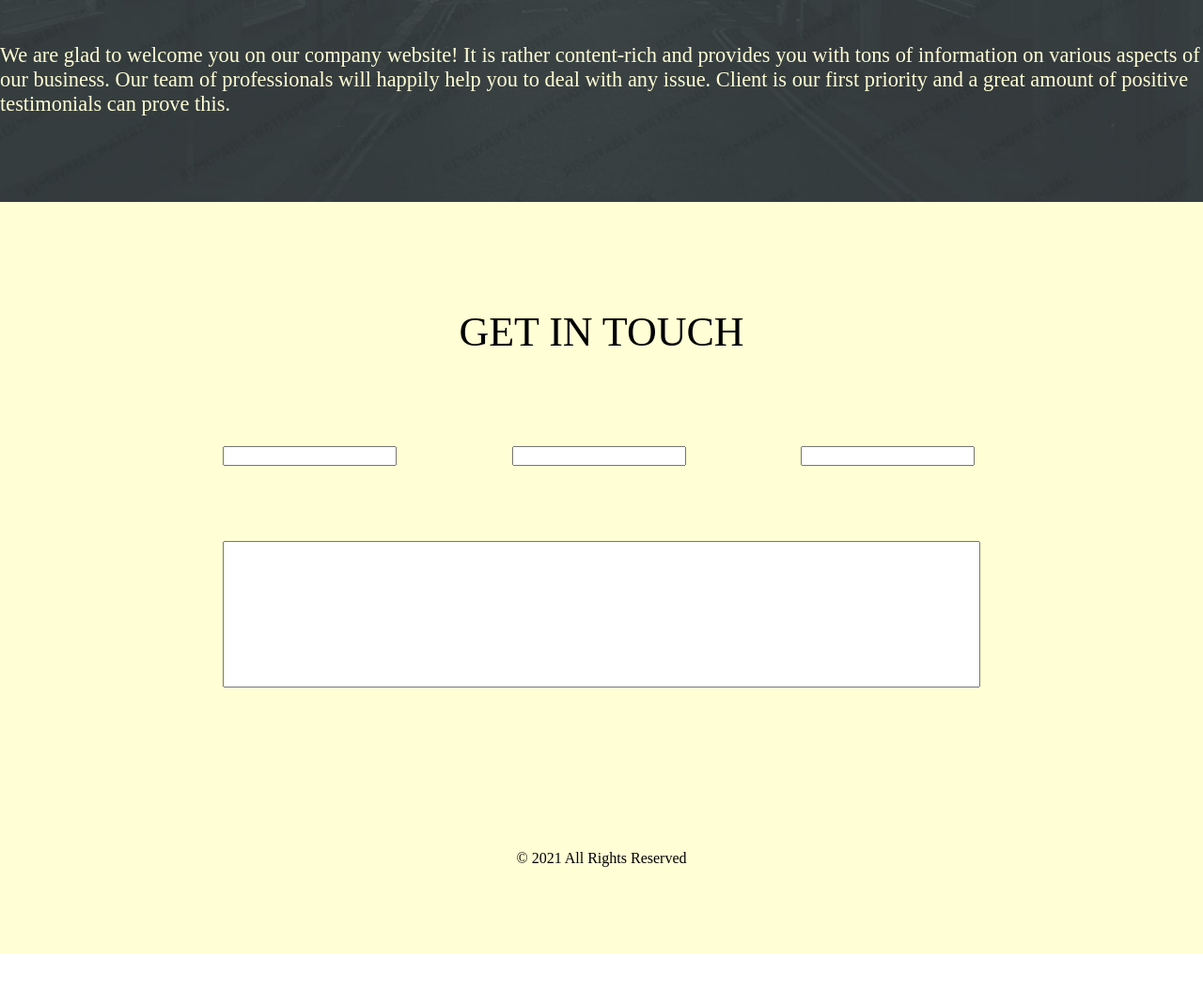
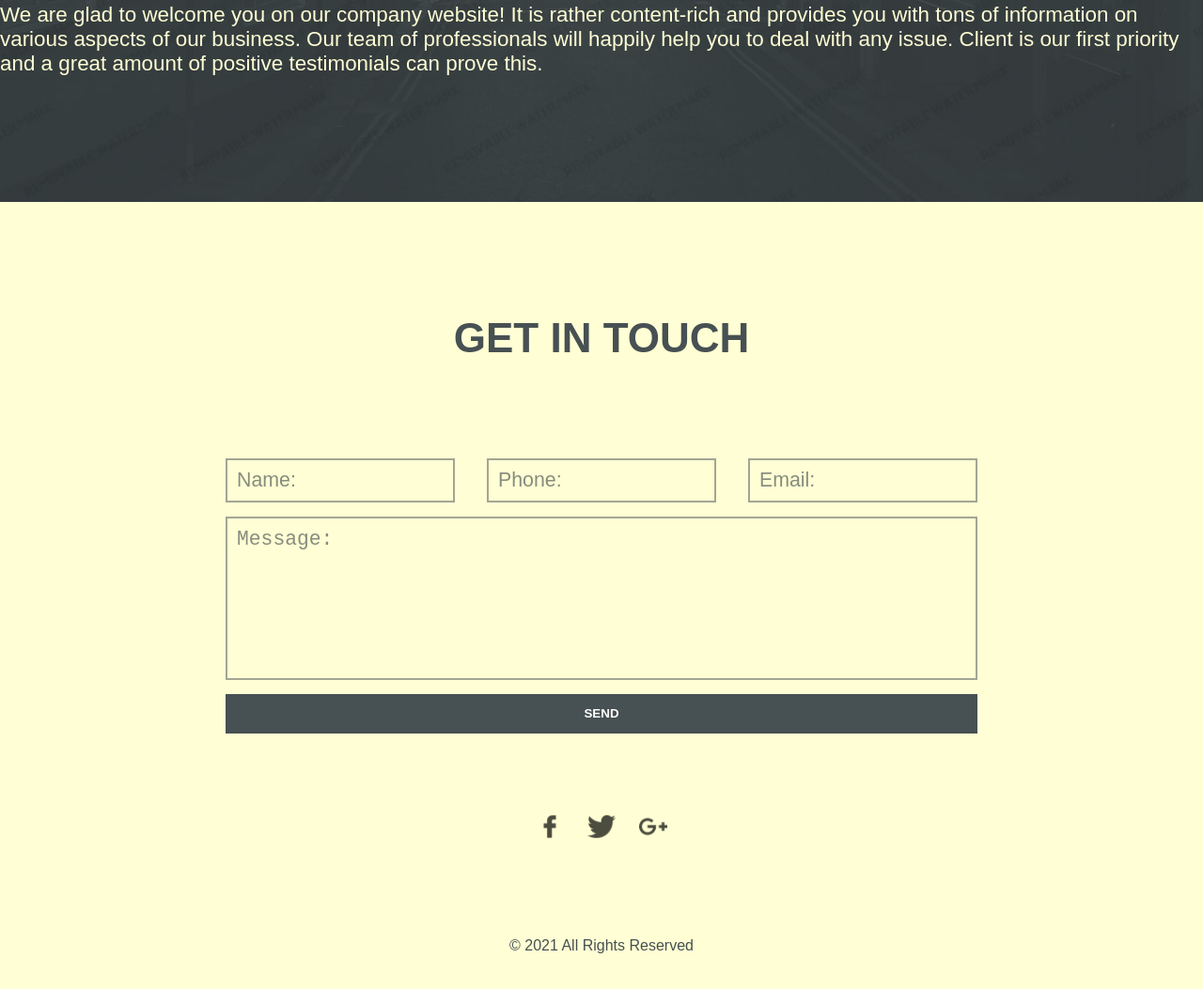
Before and after one commit to Ilyaguar/Subscribe, a plain HTML site: page index.html in a window 1280 px wide. Shown: the part 1335-2388 px from the top of the page at 94% size. Before the commit the page ends 2350 px from the top, so only its background shows below. Drawn offline with Linux system fonts and the light colour scheme; a web font is replaced by a local one.

Commit message:
release version

```diff
--- a/css/styles.css
+++ b/css/styles.css
@@ -1,6 +1,7 @@
 body{
     margin: 0%;
     padding: 0%;
+    font-family: "Montserrat-ExtraBold", sans-serif;
 }
 
 .tab{
@@ -9,6 +10,7 @@ body{
     display: flex;
     flex-direction: column;
     height: 100%;
+    align-items: center;
 }
 
 section {
@@ -47,9 +49,13 @@ h1{
 
 h2 {
     font-size: 275%;
-    font-weight: lighter;
     margin-bottom: 20px;
     text-align: center;
+    font-weight: bolder;
+}
+
+.content h2 {
+    font-weight: 100;
 }
 
 .logo h1 {
@@ -67,6 +73,10 @@ h2 {
     justify-content: space-between;
     width: 1200px;
     color: #fffed4;
+}
+
+.bubles h2 {
+    font-weight: bolder;
 }
 
 .blob {
@@ -133,9 +143,20 @@ h2 {
     font-size: 140%;
 }
 
+.txt p {
+    margin-bottom: 60px;
+}
+
 .contact {
-    height: 800px;
+    height: 900px;
     background-color: #fffed4;
+    color: #475052;
+}
+
+.contact form {
+    display: flex;
+    flex-direction: column;
+    align-items: center;
 }
 
 .contact .tab {
@@ -146,15 +167,61 @@ h2 {
     width: 800px;
     display: flex;
     justify-content: space-between;
-    margin-bottom: 80px;
+    margin-bottom: 15px;
 }
 
 .contact textarea {
     resize: none;
-    width: 800px;
+    width: 776px;
     height: 150px;
+    font-size: 16pt;
+    border: rgba(71, 80, 82, 0.5) 2px solid;
+    background-color: transparent;
+    padding: 10px;
+    margin-bottom: 15px;
 }
 
 .contact p {
     text-align: center;
 }
+
+.contact input{
+    width: 220px;
+    height: 32pt;
+    background-color: transparent;
+    border: rgba(71, 80, 82, 0.5) 2px solid;
+    font-size: 16pt;
+    color: #000;
+    padding: 0 10px;
+}
+
+.contact ::-webkit-input-placeholder { /* WebKit browsers */
+    color: rgba(71, 80, 82, 0.65);
+}
+
+.contact button {
+    width: 800px;
+    height: 32pt;
+    background-color: #475052;
+    color: #fff;
+    border: none;
+    font-weight: bolder;
+}
+
+.links {
+    width: 140px;
+    display: flex;
+    justify-content: space-between;
+}
+
+.links img {
+    height: 30px;
+    width: 30px;
+    opacity: 0.7;
+}
+
+@font-face {
+	font-family: Montserrat-ExtraBold;
+    src: url(fonts/Montserrat-ExtraBold.ttf) format("truetype");
+    font-weight: bolder;
+}
--- a/index.html
+++ b/index.html
@@ -43,8 +43,10 @@
     <section class="info">
         <div class="tab">
             <h2>ABOUT US</h2>
-            <p>Welcome to the number 1 company in the industry! Looking for some helpful advice? Go no further; you've come to the right place. We are professional, experienced and dedicated to your satisfaction. We value your trust!</p>
-            <p id="yellow">We are glad to welcome you on our company website! It is rather content-rich and provides you with tons of information on various aspects of our business. Our team of professionals will happily help you to deal with any issue. Client is our first priority and a great amount of positive testimonials can prove this.</p>
+            <div class="txt">
+                <p>Welcome to the number 1 company in the industry! Looking for some helpful advice? Go no further; you've come to the right place. We are professional, experienced and dedicated to your satisfaction. We value your trust!</p>
+                <p id="yellow">We are glad to welcome you on our company website! It is rather content-rich and provides you with tons of information on various aspects of our business. Our team of professionals will happily help you to deal with any issue. Client is our first priority and a great amount of positive testimonials can prove this.</p>
+            </div>
         </div>
     </section>
     <section class="contact">
@@ -57,9 +59,12 @@
                     <input type="text" name="email" id="email" placeholder="Email:">
                 </div>
                 <textarea name="message" id="message" cols="30" rows="10" placeholder="Message:"></textarea>
+                <button type="submit">SEND</button>
             </form>
-            <div>
-
+            <div class="links">
+                <a href=""><img src="img/facebook.png"></a>
+                <a href=""><img src="img/twitter.png"></a>
+                <a href=""><img src="img/google-plus.png"></a>
             </div>
             <p>© 2021 All Rights Reserved</p>
         </div>
```
Also changed, not shown: img/facebook.png (added), img/google-plus.png (added), img/twitter.png (added).
